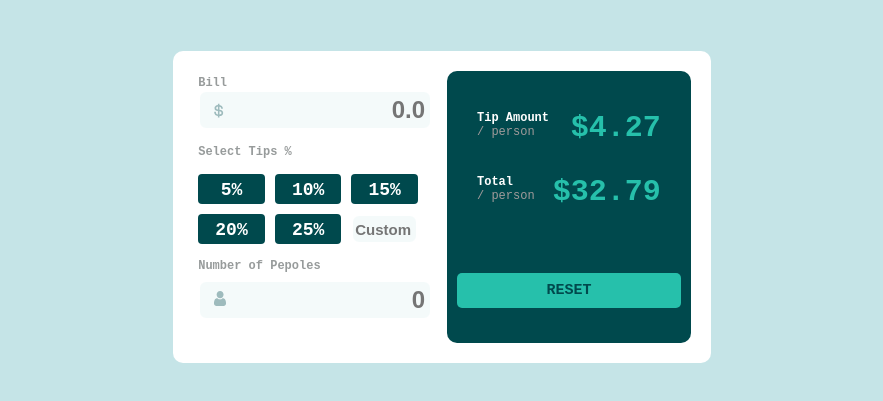
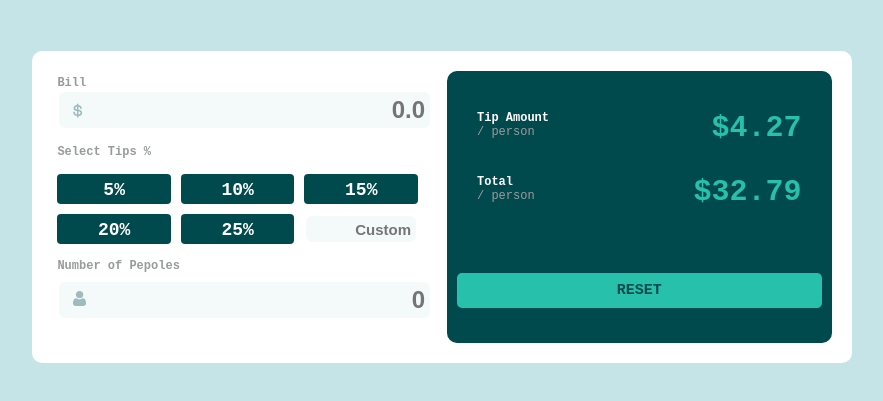
Before and after one commit to vishwanath-codilar/tip_cal, a plain HTML site: page index.html in a window 1280 px wide. Shown: the part 127-528 px from the top of the page, without its empty margins (198-1081 px from the left). Drawn offline with Linux system fonts and the light colour scheme.

Commit message:
css changes

```diff
--- a/style/style1.css
+++ b/style/style1.css
@@ -184,7 +184,7 @@ body {
 @media screen and (min-width: 868px) {
   .card {
     grid-template-columns: repeat(2, 1fr);
-    width: 42%;
+    width: 64%;
     font-size: 12px;
   }
   .card .card_input .input_Tips {
```
